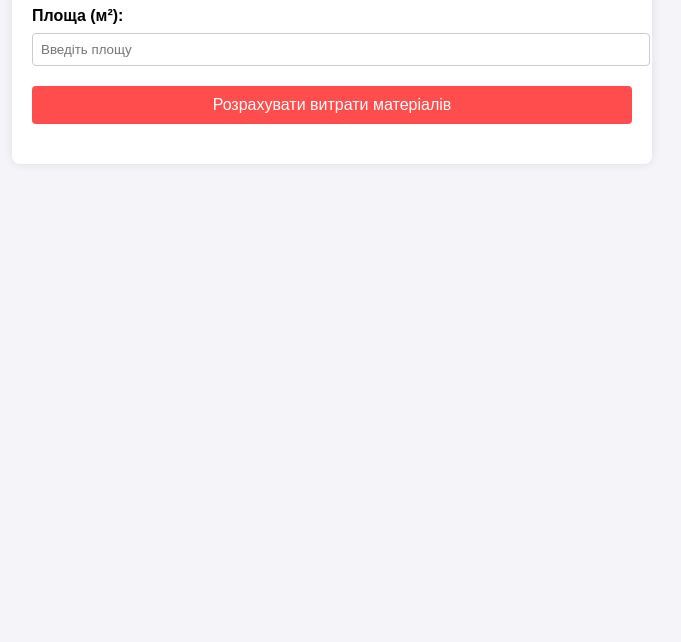
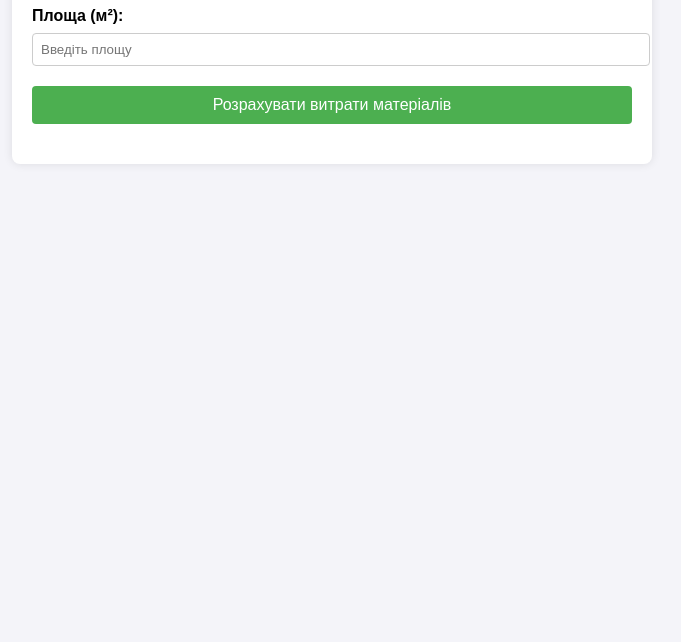
Before and after one commit to VedeVpered/PoliBest-911-Calculator, a plain HTML site: page index.html in a window 1280 px wide. Shown: the part 158-800 px from the top of the page, without its empty margins (308-989 px from the left). Drawn offline with Linux system fonts and the light colour scheme.

Commit message:
Add files via upload

```diff
--- a/index.html
+++ b/index.html
@@ -36,7 +36,7 @@
         button {
             width: 100%;
             padding: 10px;
-            background-color: #FF4C4C; /* Червоний фон */
+            background-color: #4CAF50;
             color: white;
             border: none;
             border-radius: 4px;
@@ -44,7 +44,7 @@
             cursor: pointer;
         }
         button:hover {
-            background-color: #FF2A2A; /* Темніший червоний при наведенні */
+            background-color: #45a049;
         }
         .result {
             margin-top: 20px;
```
